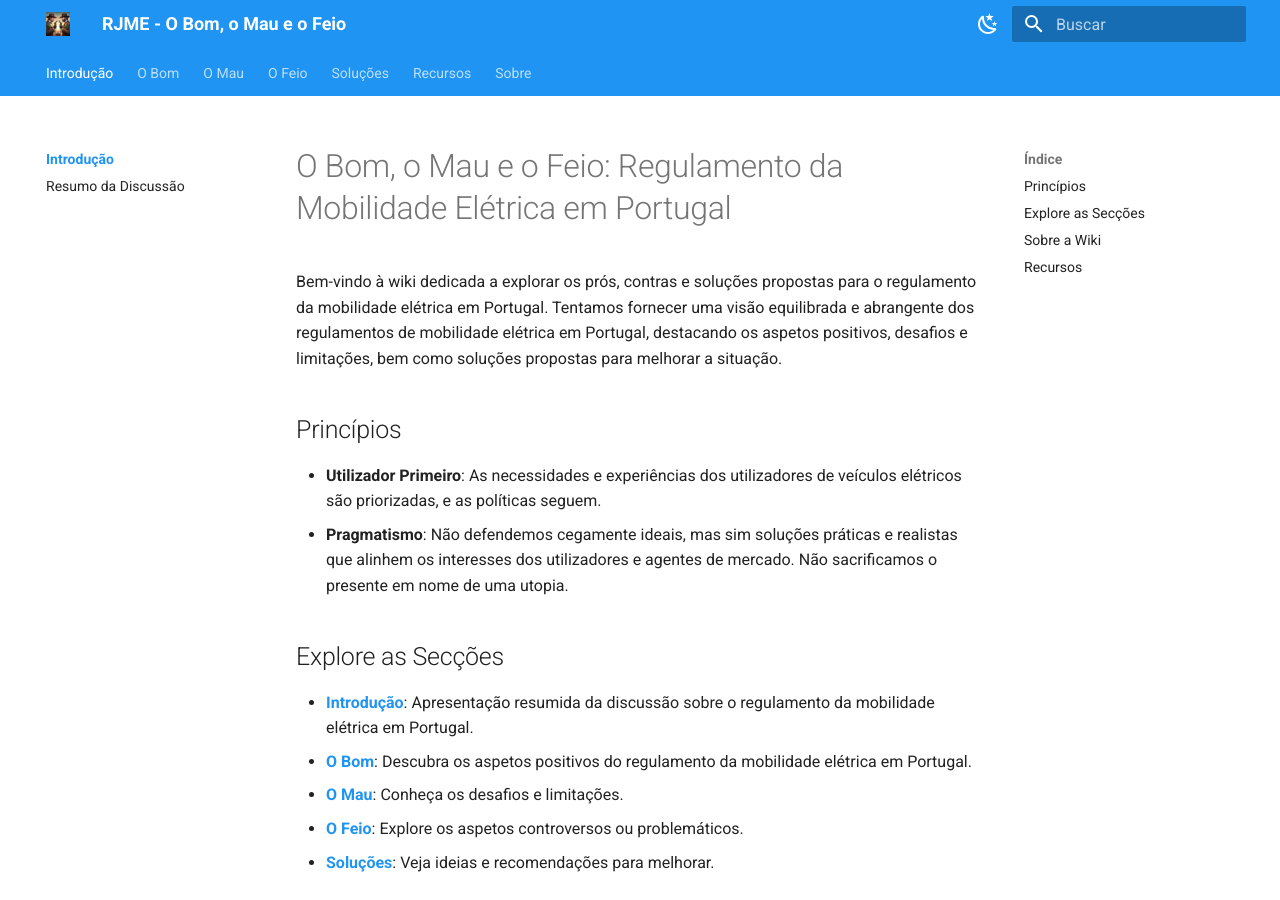
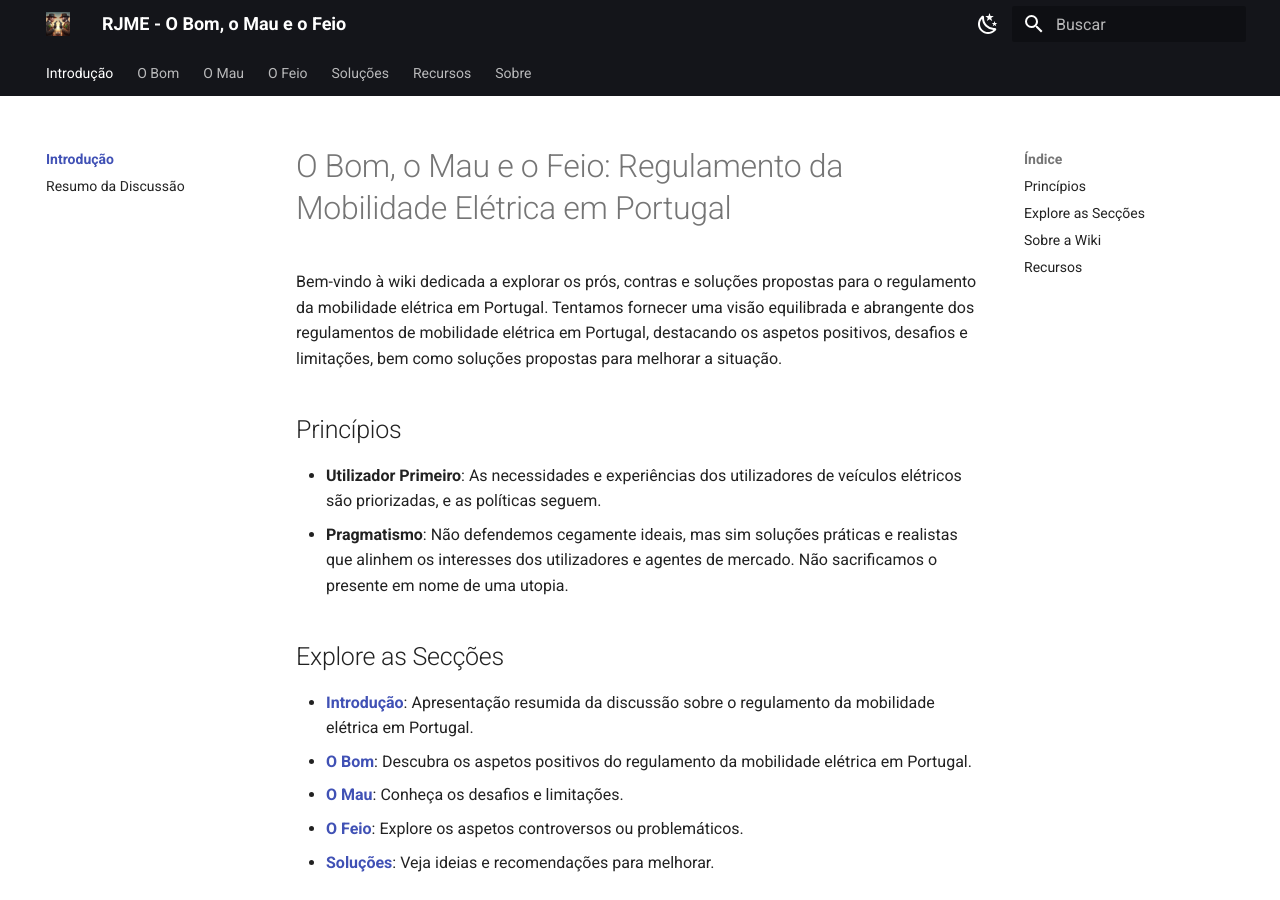
Before and after one commit to AmmeProjects/wiki, an MkDocs documentation site: the page built from docs/index.md, in a window 1280 px wide and 900 px high. Built offline with MkDocs 1.6.1 and Material for MkDocs 9.7.7, drawn with Linux system fonts in a browser that asks for light colours.

Commit message:
Color scheme update

```diff
--- a/docs/index.md
+++ b/docs/index.md
@@ -11,7 +11,7 @@ Tentamos fornecer uma visão equilibrada e abrangente dos regulamentos de mobili
 
 
 ## Explore as Secções
-- **[Introdução](index.md)**: Apresentação resumida da discussão sobre o regulamento da mobilidade elétrica em Portugal.
+- **[Introdução](introducao/resumo.md)**: Apresentação resumida da discussão sobre o regulamento da mobilidade elétrica em Portugal.
 - **[O Bom](o-bom/introducao.md)**: Descubra os aspetos positivos do regulamento da mobilidade elétrica em Portugal.
 - **[O Mau](o-mau/introducao.md)**: Conheça os desafios e limitações.
 - **[O Feio](o-feio/introducao.md)**: Explore os aspetos controversos ou problemáticos.
--- a/mkdocs.yml
+++ b/mkdocs.yml
@@ -8,7 +8,7 @@ theme:
       toggle:
         icon: material/weather-night
         name: Light mode
-      primary: blue
+      primary: black
       accent: deep orange
 
     # Dark Mode
@@ -16,19 +16,17 @@ theme:
       toggle:
         icon: material/weather-sunny
         name: Dark mode
-      primary: blue
+      primary: blue grey
       accent: deep purple
 
   features:
   - navigation.tabs
   - navigation.footer
   - navigation.indexes
+  - navigation.path
+
   logo: assets/icon.jpg
   favicon: assets/icon.jpg
-  custom_dir: docs/css
-
-extra_css:
-  - css/custom.css
 
 copyright: Copyright &copy; 2025 AMME
 extra:
@@ -45,7 +43,7 @@ extra:
 nav:
   - Introdução:
       - Introdução: index.md
-      - Resumo da Discussão: intro/resumo.md
+      - Resumo da Discussão: introducao/resumo.md
   - O Bom:
       - Introdução: o-bom/introducao.md
   - O Mau:
```
Also changed, not shown: docs/introducao/resumo.md (renamed from docs/intro/resumo.md, +1 -0 lines), docs/css/custom.css (deleted).
